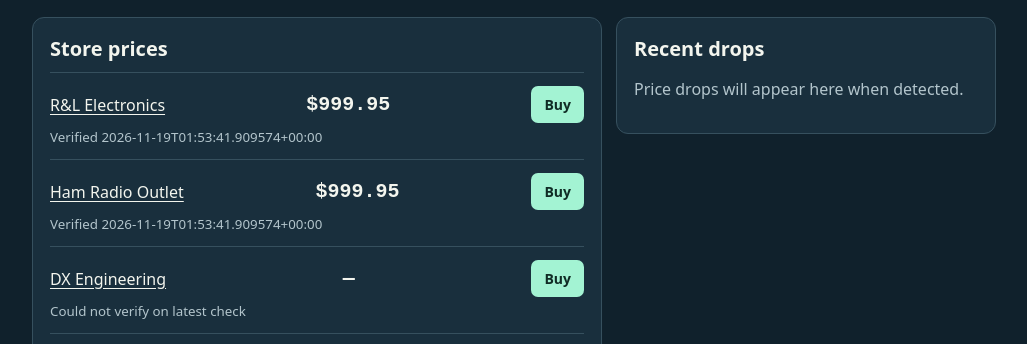
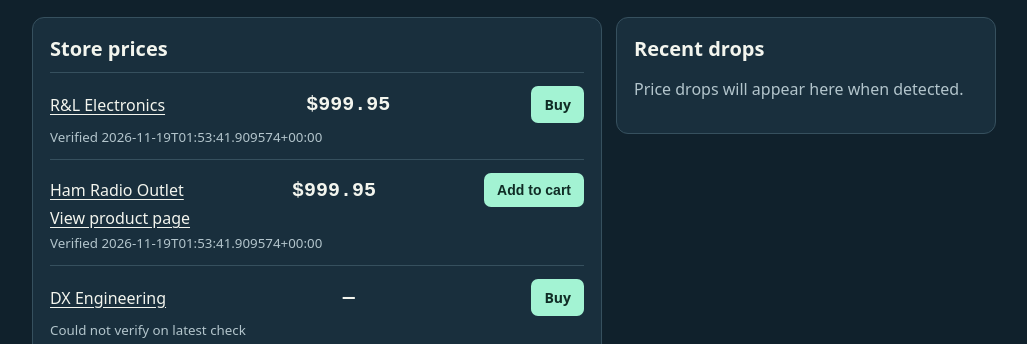
Before and after one commit to hardt0303/radio-price-watch, a plain HTML site: page index.html in a window 1280 px wide. Shown: the part 452-796 px from the top of the page, without its empty margins (126-1153 px from the left). Drawn offline with Linux system fonts and the light colour scheme.

Commit message:
Add Ham Radio Outlet direct cart POST button with product-page fallback

```diff
--- a/index.html
+++ b/index.html
@@ -27,7 +27,7 @@ h3{font-size:17px;margin:0 0 5px}
 .row{display:flex;justify-content:space-between;gap:12px;align-items:center}
 a{color:inherit;text-underline-offset:3px}
 .price{font:650 20px ui-monospace,monospace;white-space:nowrap}
-.buy{background:var(--mint);color:#102c25;text-decoration:none;border-radius:7px;padding:9px 13px;font-weight:700;font-size:14px;white-space:nowrap}
+.buy{border:0;cursor:pointer;background:var(--mint);color:#102c25;text-decoration:none;border-radius:7px;padding:9px 13px;font-weight:700;font-size:14px;white-space:nowrap}
 small,time{display:block;color:var(--muted);margin-top:5px}
 .drop{color:var(--mint)}
 button{border:0;border-radius:8px;padding:12px 16px;background:var(--mint);font-weight:700;font-size:15px;cursor:pointer}
@@ -105,7 +105,20 @@ async function loadPrices(){
    const entry=add(el("stores"),"div","","entry"),row=add(entry,"div","","row");
    const name=add(row,"a",store.name);name.href=store.url;name.target="_blank";name.rel="noopener";
    add(row,"strong",Number.isInteger(store.price)?money(store.price):"—","price");
-   const buy=add(row,"a","Buy","buy");buy.href=store.url;buy.target="_blank";buy.rel="noopener";
+   if(store.name==="Ham Radio Outlet"){
+    const cart=add(row,"button","Add to cart","buy");
+    cart.type="button";cart.setAttribute("aria-label","Add Icom ID-5200A to Ham Radio Outlet cart");
+    cart.onclick=()=>{
+      const form=document.createElement("form");form.method="POST";form.action="https://www.hamradio.com/cart.cfm";form.target="_blank";form.style.display="none";
+      for(const [key,value] of Object.entries({addtoggle:"0",productid:"71-005028",ol:"0"})){
+        const field=document.createElement("input");field.type="hidden";field.name=key;field.value=value;form.append(field);
+      }
+      document.body.append(form);form.submit();form.remove();
+    };
+    const product=add(entry,"a","View product page");product.href=store.url;product.target="_blank";product.rel="noopener";
+   }else{
+    const buy=add(row,"a","Buy","buy");buy.href=store.url;buy.target="_blank";buy.rel="noopener";
+   }
    add(entry,"small",store.status||"Awaiting first reading");
    if(store.previous&&store.price<store.previous)add(entry,"small","↓ "+money(store.previous-store.price)+" from "+money(store.previous),"drop");
   }
```
